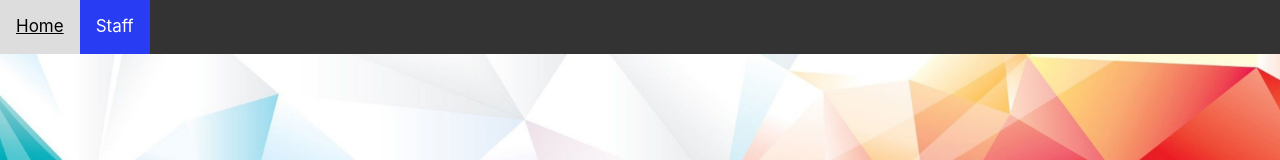
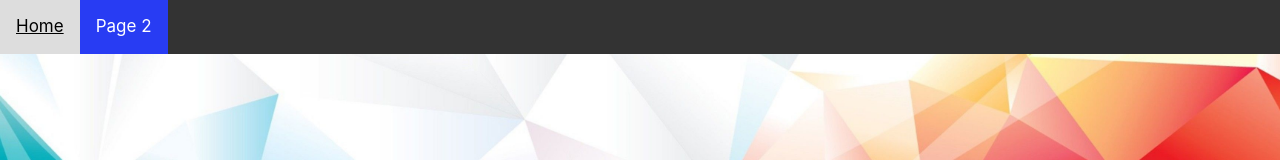
Before and after one commit to MelodicAlbuild/xqc, a plain HTML site: page Basics/pages/page2.html in a window 1280 px wide. Shown: the top 160 px of the page. Drawn offline with nearby package versions, Linux system fonts and the light colour scheme.

Commit message:
Update page2.html

```diff
--- a/Basics/pages/page2.html
+++ b/Basics/pages/page2.html
@@ -16,7 +16,7 @@
 <body>
     <div class="topnav" id="topnav">
         <a href="../index.html">Home</a>
-        <a href="#" class="active">Staff</a>
+        <a href="#" class="active">Page 2</a>
         <a href="javascript:void(0);" class="icon" onclick="mainFunction()">
             <i class="fa fa-bars"></i>
         </a>
```
